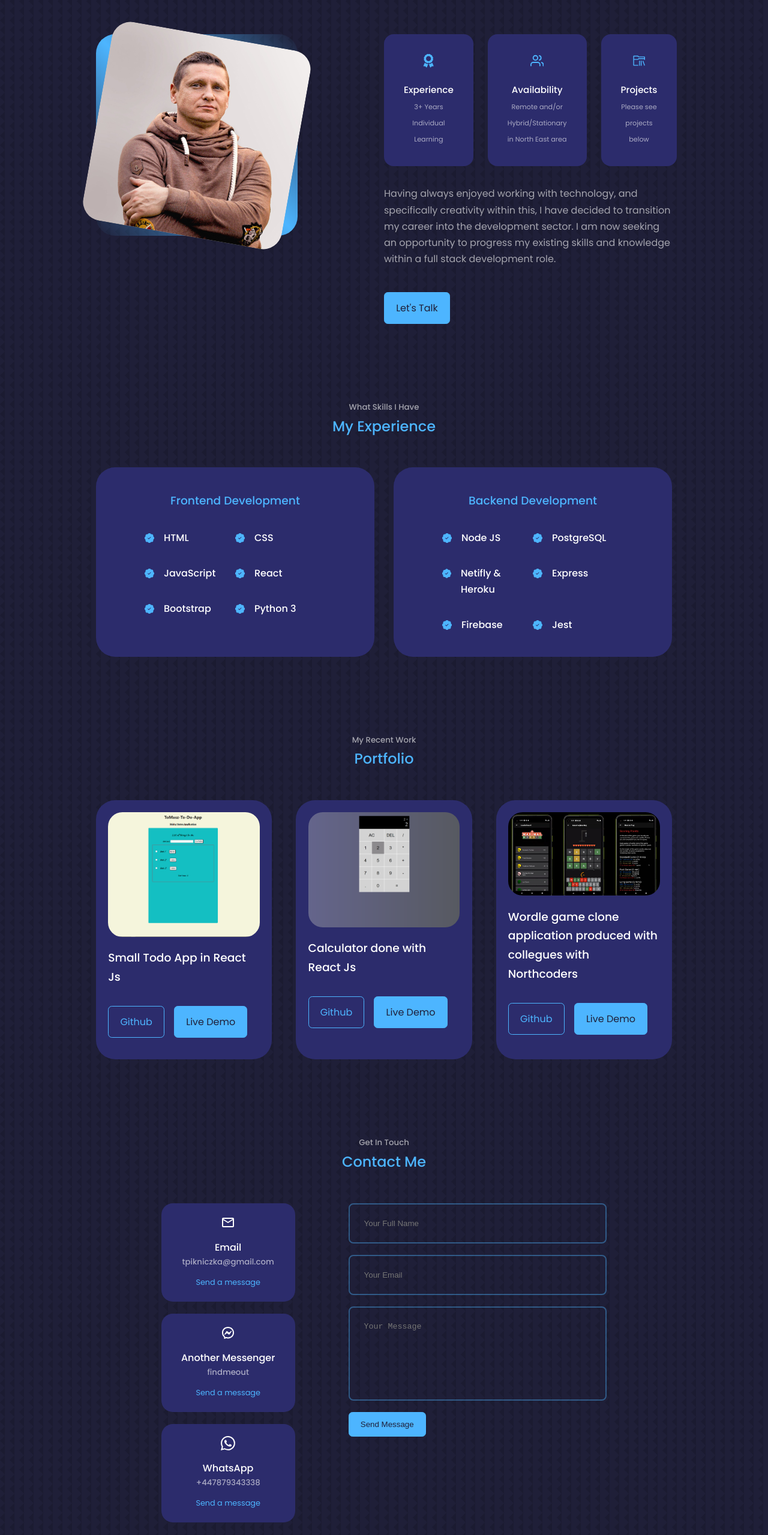
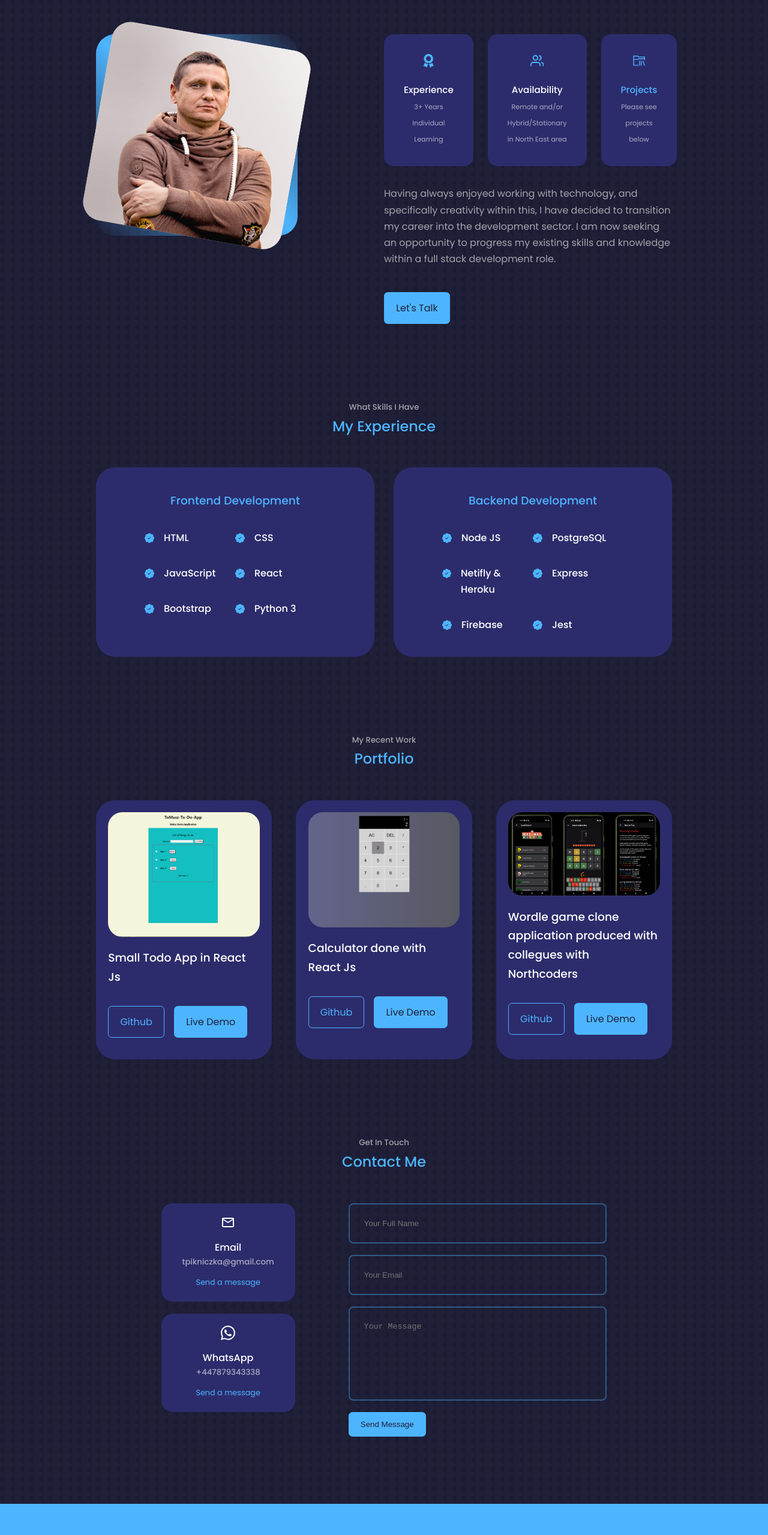
Before and after one commit to piknik1979/tomasz-portfolio, a React (Create React App) app: page / in a window 1280 px wide. Shown: the part 982-3541 px from the top of the page at 60% size. Built offline with nearby package versions, Linux system fonts and the light colour scheme.

Commit message:
changes in Footer, Contact and About

```diff
--- a/src/components/about/About.jsx
+++ b/src/components/about/About.jsx
@@ -34,7 +34,7 @@
 
             <article className='about__card'>
               <VscFolderLibrary className='about__icon'/>
-              <h5>Projects</h5>
+              <a href="#portfolio" ><h5>Projects</h5></a>
               <small>Please see projects below</small>
             </article>
           </div>
--- a/src/components/contact/Contact.jsx
+++ b/src/components/contact/Contact.jsx
@@ -1,7 +1,7 @@
 import React from 'react'
 import './contact.css'
 import {MdOutlineEmail} from 'react-icons/md'
-import {RiMessengerLine} from 'react-icons/ri'
+// import {RiMessengerLine} from 'react-icons/ri'
 import {BsWhatsapp} from 'react-icons/bs'
 import { useRef } from 'react';
 import emailjs from 'emailjs-com'
@@ -30,12 +30,12 @@
             <h5>tpikniczka@gmail.com</h5>
             <a href="mailto:tpikniczka@gmail.com" rel="noreferrer" target="_blank">Send a message</a>
           </article>
-          <article className="contact__option">
+          {/* <article className="contact__option">
             <RiMessengerLine className='contact__option-icon'/>
             <h4>Another Messenger</h4>
             <h5>findmeout</h5>
             <a href="https://google.pl" rel="noreferrer" target="_blank">Send a message</a>
-          </article>
+          </article> */}
           <article className="contact__option">
             <BsWhatsapp className='contact__option-icon'/>
             <h4>WhatsApp</h4>
--- a/src/components/footer/Footer.jsx
+++ b/src/components/footer/Footer.jsx
@@ -1,8 +1,11 @@
 import React from 'react'
 import './footer.css'
-import {FaFacebookF} from 'react-icons/fa'
-import {FiInstagram} from 'react-icons/fi'
-import {IoLogoTwitter} from 'react-icons/io'
+// import {FaFacebookF} from 'react-icons/fa'
+// import {FiInstagram} from 'react-icons/fi'
+// import {IoLogoTwitter} from 'react-icons/io'
+import {BsLinkedin} from 'react-icons/bs'
+import {FaGithub} from 'react-icons/fa'
+
 
 const Footer = () => {
   return (
@@ -13,16 +16,16 @@
         {/* <li><a href="#">Home</a></li> */}
         <li><a href="#about">About</a></li>
         <li><a href="#experience">Experience</a></li>
-        <li><a href="#services">Services</a></li>
+        {/* <li><a href="#services">Services</a></li> */}
         <li><a href="#portfolio">Portfolio</a></li>
-        <li><a href="#testimonials">Testimonials</a></li>
+        {/* <li><a href="#testimonials">Testimonials</a></li> */}
         <li><a href="#contact">Contact</a></li>
       </ul>
 
       <div className="footer__socials">
-        <a href="https://facebook.com"><FaFacebookF/></a>
-        <a href="https://instagram.com"><FiInstagram/></a>
-        <a href="https://twitter.com"><IoLogoTwitter/></a>
+        {/* <a href="https://facebook.com"><FaFacebookF/></a> */}
+        <a href="https://www.linkedin.com/in/tomasz-pikniczka-439b7151/"><BsLinkedin/></a>
+        <a href="https://github.com/piknik1979" rel="noopener noreferrer" target="_blank"><FaGithub/></a>
       </div>
 
       {/* <div className="footer__copyright">
```
